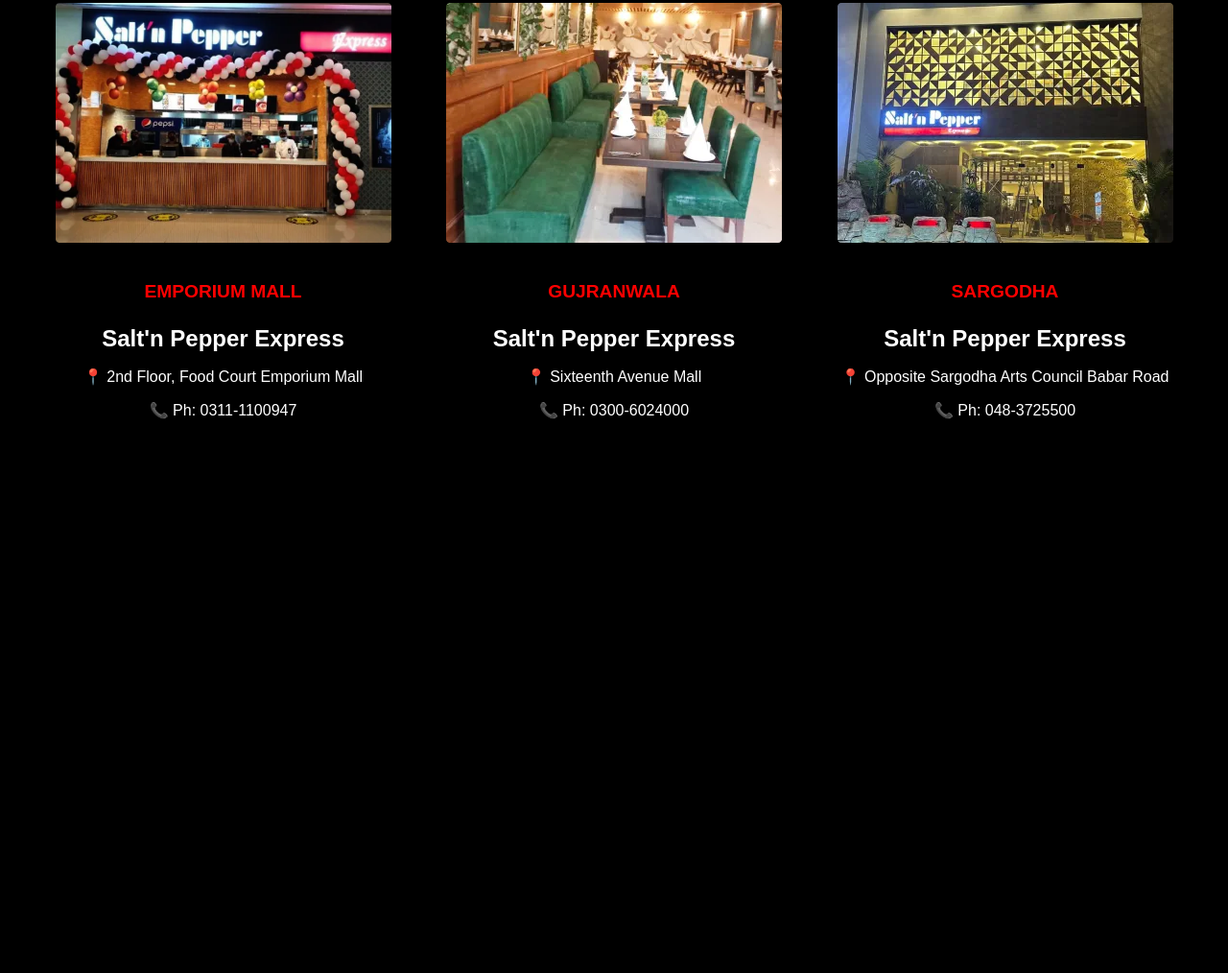
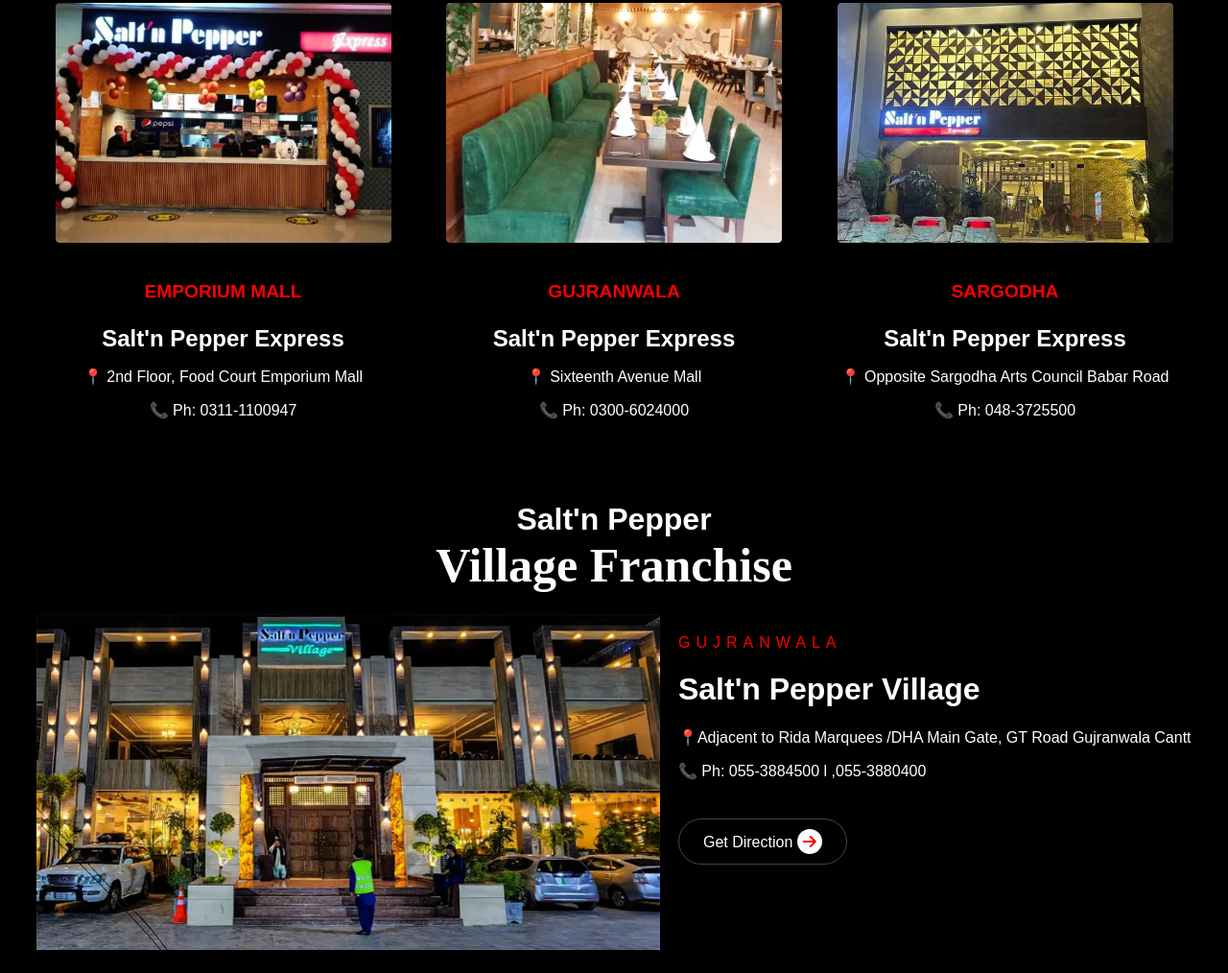
Before and after one commit to nadeemhussain4462/class-work, a plain HTML site: page index.html in a window 1280 px wide. Shown: the part 2657-3671 px from the top of the page at 96% size. Before the commit the page ends 3139 px from the top, so only its background shows below. Drawn offline with Linux system fonts and the light colour scheme.

Commit message:
villag card add

```diff
--- a/index.html
+++ b/index.html
@@ -190,5 +190,33 @@
     </div>
 
     <!-- Express Franchises close-->
+
+    <!-- Village Franchise open-->
+    <div>
+      <div class="ctn">
+        <h1>
+          Salt'n Pepper <br />
+          <span class="e-f"> Village Franchise </span>
+        </h1>
+        <div class="v-f">
+          <div class="v-img">
+            <img src="images/village_image.webp" alt="village_image" />
+          </div>
+          <div class="v-txt">
+            <h4 class="red">GUJRANWALA</h4>
+            <h1>Salt'n Pepper Village</h1>
+            <p>
+              📍Adjacent to Rida Marquees /DHA Main Gate, GT Road Gujranwala
+              Cantt
+            </p>
+            <p>📞 Ph: 055-3884500 l ,055-3880400</p>
+            <button class="dir-btn">
+              <a href="/">Get Direction <i class="fa fa-arrow-right"></i></a>
+            </button>
+          </div>
+        </div>
+      </div>
+    </div>
+    <!-- Village Franchise close -->
   </body>
 </html>
--- a/style.css
+++ b/style.css
@@ -365,8 +365,8 @@ nav ul li a {
   color: #fff;
 }
 
-.e-f{
-  font-family: 'Times New Roman', Times, serif;
+.e-f {
+  font-family: "Times New Roman", Times, serif;
   font-size: 50px;
 }
 .container h1 {
@@ -421,3 +421,17 @@ nav ul li a {
   border-radius: 5px;
   margin-top: 10px;
 }
+
+.v-f {
+  display: flex;
+  justify-content: space-evenly;
+}
+
+.v-img img{
+height: 350px;
+width: 650px;
+}
+
+.v-txt {
+  text-align: start;
+}
```
Also changed, not shown: images/village_image.webp (added).
